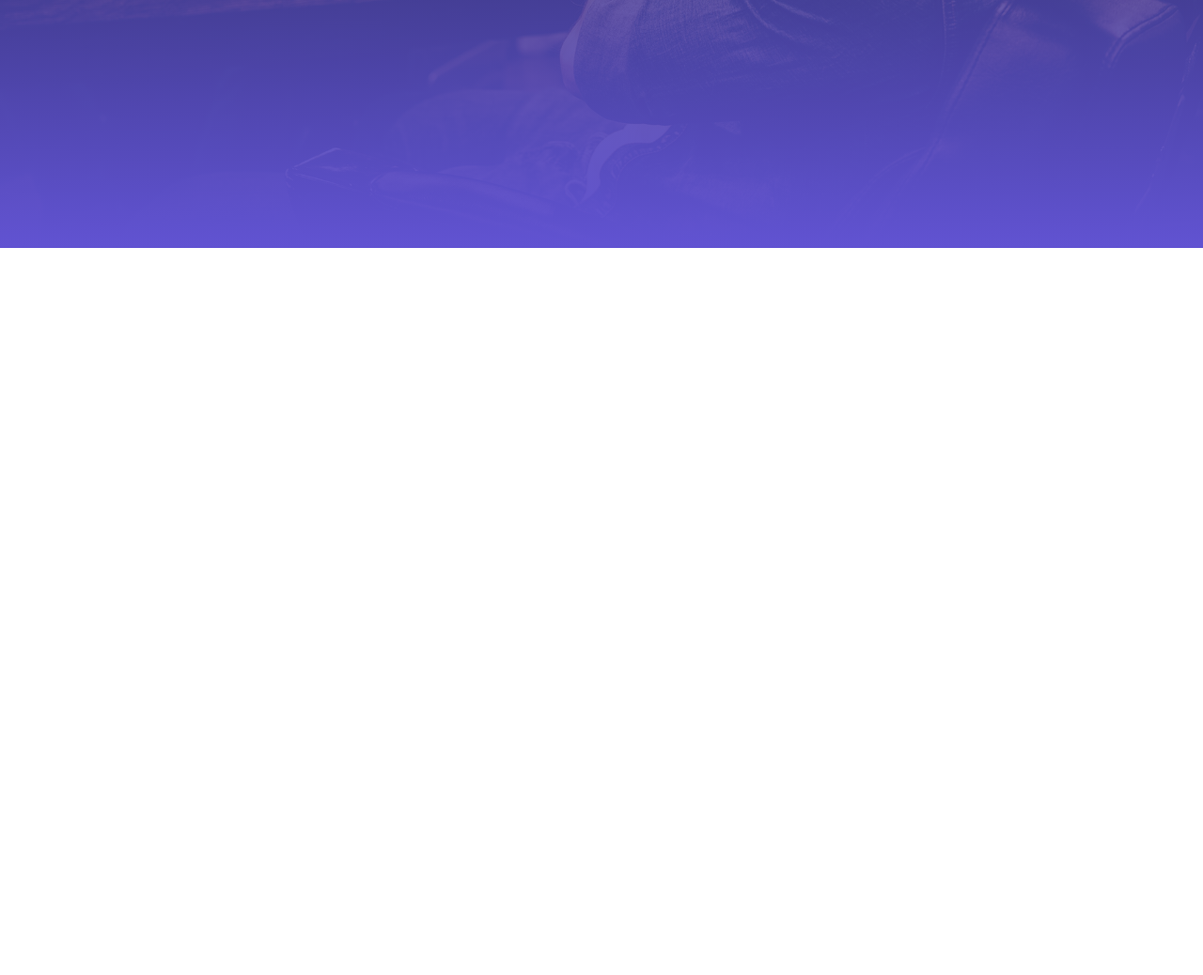
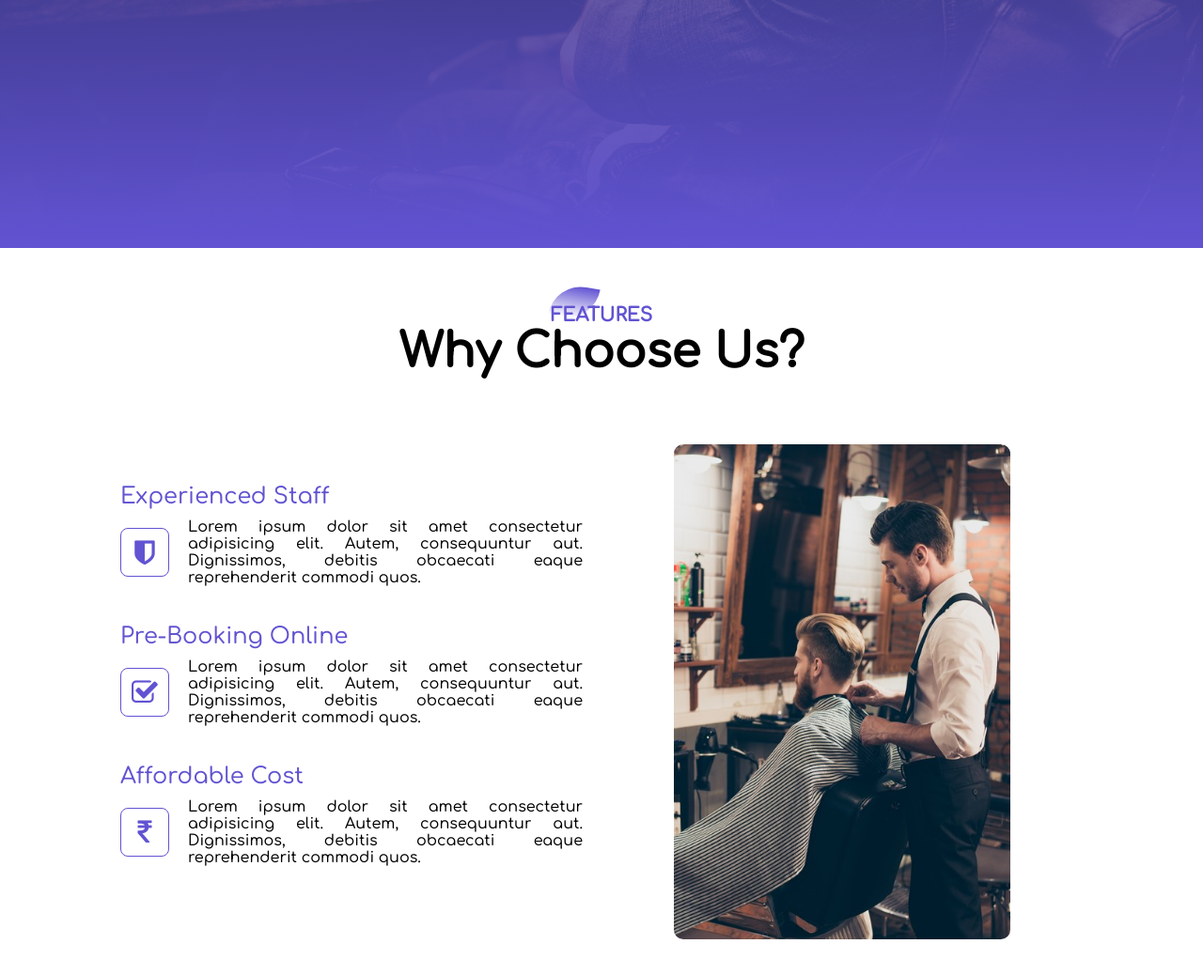
Before and after one commit to Rubel103/Fully-Responsive-Barber-Shop-Using-HTML-CSS, a plain HTML site: page index.html in a window 1280 px wide. Shown: the part 536-1574 px from the top of the page at 94% size. Before the commit the page ends 800 px from the top, so only its background shows below. Drawn offline with Linux system fonts and the light colour scheme.

Commit message:
Features Section Added

```diff
--- a/index.html
+++ b/index.html
@@ -7,6 +7,9 @@
     <meta name="viewport" content="width=device-width, initial-scale=1.0">
     <title>Barber Shop</title>
     <link rel="stylesheet" href="style.css">
+
+    <!-- link from:::https://www.bootstrapcdn.com/fontawesome/ -->
+    <link rel="stylesheet" href="https://stackpath.bootstrapcdn.com/font-awesome/4.7.0/css/font-awesome.min.css">
     <link rel="preconnect" href="https://fonts.gstatic.com">
     <link href="https://fonts.googleapis.com/css2?family=Dancing+Script:wght@700&display=swap" rel="stylesheet">
     <link rel="preconnect" href="https://fonts.gstatic.com">
@@ -16,6 +19,10 @@
 </head>
 
 <body>
+
+    <!-- Home Section  -->
+
+
     <section id="home">
         <img src="img/logo.png" alt="Logo" class="logo">
         <div class="home-text">
@@ -44,21 +51,83 @@
         <img src="img/menu.png" alt="MenuBar " id="menu">
     </div>
 
+    <!-- Features Section  -->
+
+    <section id="feature">
+        <div class="title-text">
+            <p>FEATURES</p>
+            <h1>Why Choose Us?</h1>
+        </div>
+
+        <div class="feature-box">
+            <div class="features">
+                <h1>Experienced Staff</h1>
+                <div class="features-description">
+                    <div class="features-icon">
+                        <!-- icon from:::https://fontawesome.com/v4.7.0/icon/shield -->
+
+                        <!-- <i class="fa fa-shield" aria-hidden="true"></i> we can some part like.... -->
+                        <i class="fa fa-shield"></i>
+                    </div>
+                    <div class="features-text">
+                        <p>Lorem ipsum dolor sit amet consectetur adipisicing elit. Autem, consequuntur aut.
+                            Dignissimos, debitis obcaecati eaque reprehenderit commodi quos.</p>
+                    </div>
+                </div>
+
+
+                <h1>Pre-Booking Online</h1>
+                <div class="features-description">
+                    <div class="features-icon">
+                        <i class="fa fa-check-square-o"></i>
+                    </div>
+                    <div class="features-text">
+                        <p>Lorem ipsum dolor sit amet consectetur adipisicing elit. Autem, consequuntur aut.
+                            Dignissimos, debitis obcaecati eaque reprehenderit commodi quos.</p>
+                    </div>
+                </div>
+
+
+                <h1>Affordable Cost</h1>
+                <div class="features-description">
+                    <div class="features-icon">
+                        <i class="fa fa-inr"></i>
+                    </div>
+                    <div class="features-text">
+                        <p>Lorem ipsum dolor sit amet consectetur adipisicing elit. Autem, consequuntur aut.
+                            Dignissimos, debitis obcaecati eaque reprehenderit commodi quos.</p>
+                    </div>
+                </div>
+
+
+            </div>
+
+
+            <div class="features-img">
+                <img src="img/barber-man.jpg" alt="barber-man">
+            </div>
+        </div>
+    </section>
+
+
+
+
+
     <script>
-        var menu_btn= document.getElementById("menu_btn")
-        var navbar= document.getElementById("navbar")
-        var menu= document.getElementById("menu")
+        var menu_btn = document.getElementById("menu_btn")
+        var navbar = document.getElementById("navbar")
+        var menu = document.getElementById("menu")
 
-        navbar.style.right="-250px";
+        navbar.style.right = "-250px";
 
-        menu_btn.onclick=function(){
-            if(navbar.style.right=="-250px"){
-                navbar.style.right="0";
-                menu.src="img/close.png";
+        menu_btn.onclick = function () {
+            if (navbar.style.right == "-250px") {
+                navbar.style.right = "0";
+                menu.src = "img/close.png";
             }
-            else{
-                navbar.style.right="-250px";
-                menu.src="img/menu.png";
+            else {
+                navbar.style.right = "-250px";
+                menu.src = "img/menu.png";
             }
         }
     </script>
--- a/style.css
+++ b/style.css
@@ -142,3 +142,94 @@ nav ul li a{
     }
 
 }
+
+/* Features */
+
+#feature{
+    width: 100%;
+    padding: 60px 0px;
+}
+
+.title-text{
+    text-align: center;
+    padding-bottom: 70px;
+}
+.title-text p{
+    margin: auto;
+   font-size: 20px;
+   color: #6153d2;
+   font-weight: bold;
+   position: relative;
+   z-index: 1;
+   display: inline-block;
+}
+.title-text p::after{
+    content: '';
+    width: 50px;
+    height: 35px;
+    background:linear-gradient(#6153d2, #fff) ;
+    position: absolute;
+    top: -20px;
+    left: 0;
+    z-index: -1;
+    transform: rotate(10deg);
+    border-top-left-radius: 35px;
+    border-bottom-right-radius: 35px;
+}
+.title-text h1{
+
+   font-size: 50px;
+
+}
+
+.feature-box{
+    width: 80%;
+    margin: auto;
+    display: flex;
+    flex-wrap: wrap;
+    align-items: center;
+    text-align: center;
+}
+
+.features{
+    flex-basis: 50%;
+}
+
+.features-img{
+    flex-basis: 50%;
+    margin: auto;
+}
+
+.features-img img{
+    width: 70%;
+    border-radius: 10px;
+}
+.features h1{
+    text-align: left;
+    margin-bottom: 10px;
+    font-weight: 100;
+    color: #6153d2;
+}
+
+.features-description{
+    display: flex;
+    align-items: center;
+    margin-bottom: 40px;
+}
+
+.features-icon .fa{
+    width: 50px;
+    height: 50px;
+    font-size: 30px;
+    line-height: 50px;
+    border-radius: 8px;
+    color: #6153d2;
+    border: 1px solid #6153d2;
+
+}
+
+.features-text p{
+    padding: 0 20px;
+    /* text-align: initial; */
+    text-align: justify;
+}
```
